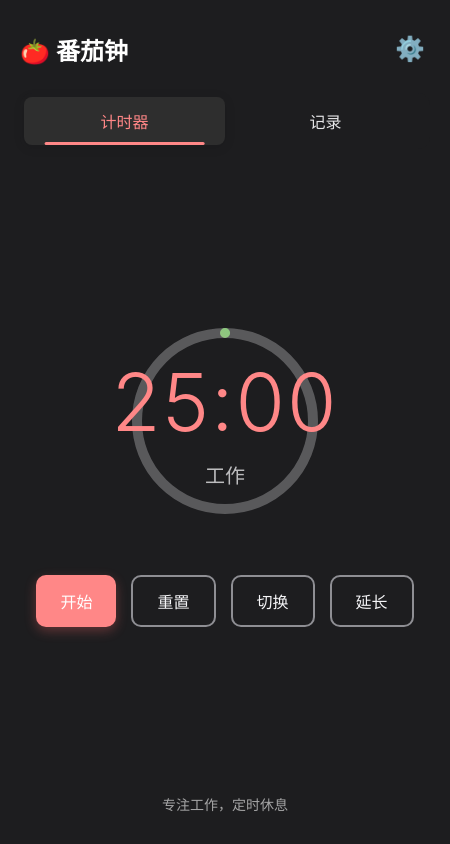
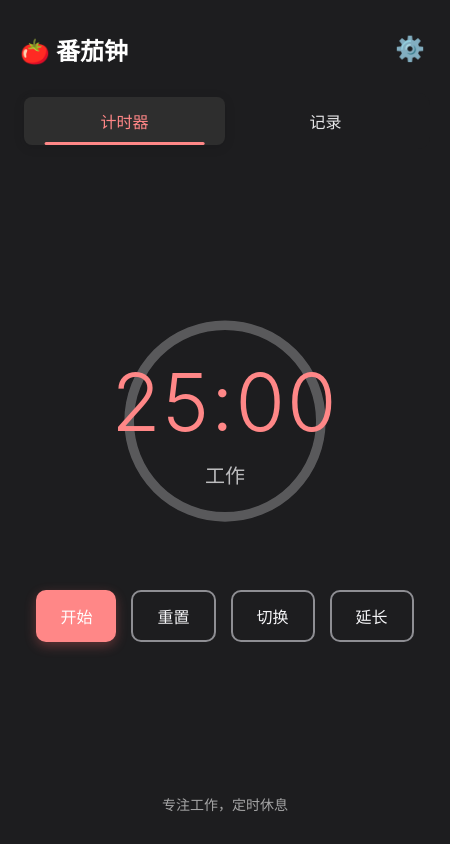
Before and after one commit to moon09300731/Tomato-Timer, an Electron app: page src/index.html in a window 450 px wide. Drawn offline with nearby package versions, Linux system fonts and the light colour scheme; no server answers.

Commit message:
进一步优化圆环尺寸，增大容器和圆环半径，改善视觉间距

```diff
--- a/src/index.html
+++ b/src/index.html
@@ -39,7 +39,7 @@
 
             const totalDuration = getCurrentSessionDuration();
             const progress = 1 - (timeLeft / totalDuration);
-            const circumference = 2 * Math.PI * 88; // 半径88
+            const circumference = 2 * Math.PI * 100; // 半径100
             const offset = circumference * (1 - progress);
 
             progressCircle.style.strokeDashoffset = offset;
@@ -760,15 +760,15 @@
                 <div class="timer-display">
                     <div class="progress-ring-container">
                         <div class="progress-ring">
-                            <svg width="100%" height="100%" viewBox="0 0 200 200">
+                            <svg width="100%" height="100%" viewBox="0 0 240 240">
                                 <defs>
                                     <linearGradient id="progress-gradient" x1="0%" y1="0%" x2="100%" y2="100%">
                                         <stop offset="0%" stop-color="var(--primary-color)" />
                                         <stop offset="100%" stop-color="var(--secondary-color)" />
                                     </linearGradient>
                                 </defs>
-                                <circle class="progress-ring-background" cx="100" cy="100" r="88" stroke-width="12" fill="transparent"/>
-                                <circle class="progress-ring-circle" cx="100" cy="100" r="88" stroke-width="12" fill="transparent" stroke-dasharray="553" stroke-dashoffset="553"/>
+                                <circle class="progress-ring-background" cx="120" cy="120" r="100" stroke-width="12" fill="transparent"/>
+                                <circle class="progress-ring-circle" cx="120" cy="120" r="100" stroke-width="12" fill="transparent" stroke-dasharray="628" stroke-dashoffset="628"/>
                             </svg>
                         </div>
                         <div class="timer-content">
--- a/src/styles.css
+++ b/src/styles.css
@@ -403,8 +403,8 @@ header {
 /* 响应式调整 */
 @media (max-width: 480px) {
     .progress-ring-container {
-        width: 180px;
-        height: 180px;
+        width: 200px;
+        height: 200px;
     }
     .timer-content {
         top: 4%;
@@ -722,8 +722,8 @@ body.dark .icon-btn:hover {
 /* 圆形进度指示器样式 */
 .progress-ring-container {
     position: relative;
-    width: 220px;
-    height: 220px;
+    width: 260px;
+    height: 260px;
     margin: 0 auto 24px;
 }
 
@@ -769,8 +769,8 @@ body.dark .icon-btn:hover {
 /* 响应式调整进度指示器 */
 @media (max-width: 768px) {
     .progress-ring-container {
-        width: 200px;
-        height: 200px;
+        width: 230px;
+        height: 230px;
     }
     .progress-ring-background,
     .progress-ring-circle {
```
